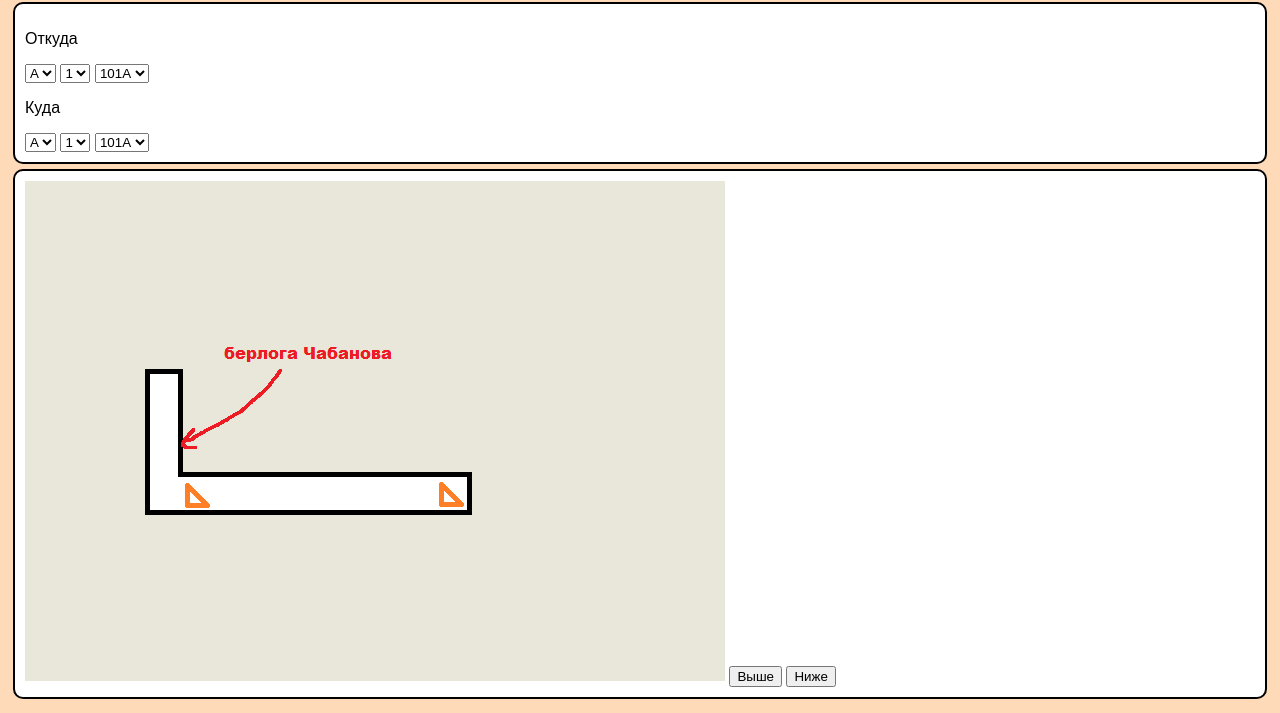
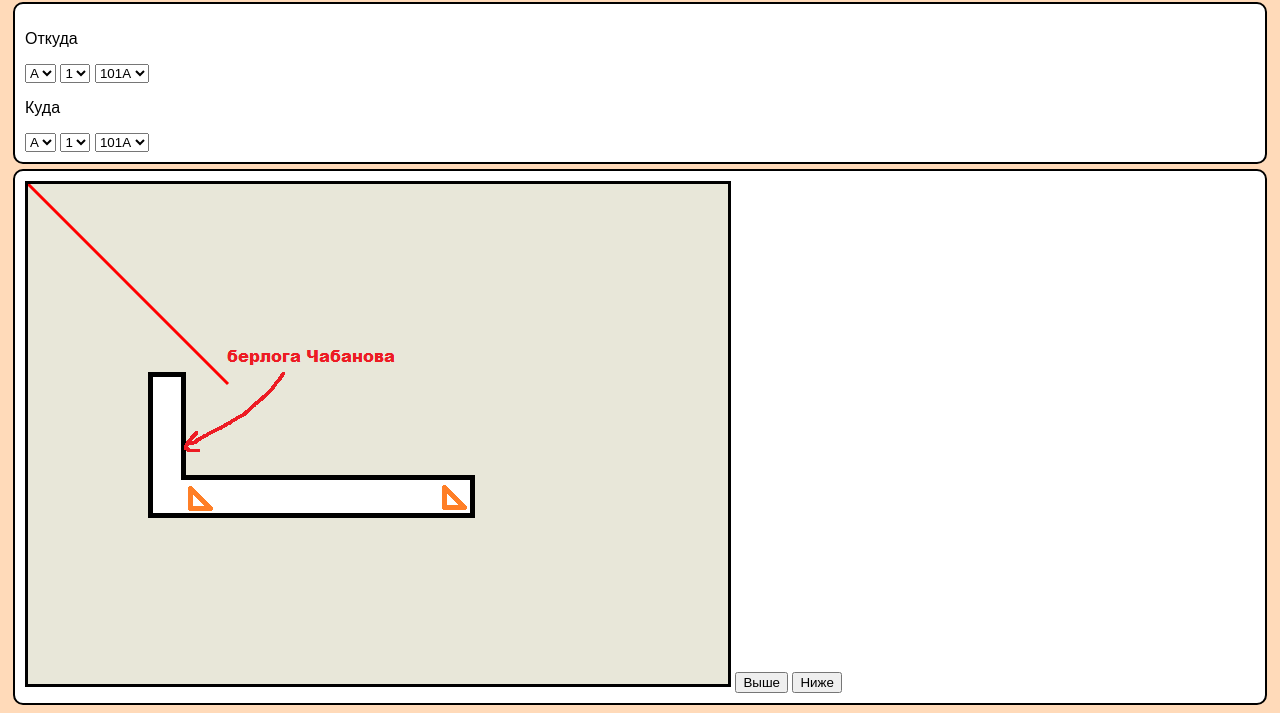
Before and after one commit to Teru3301/CFU-navigator, a plain HTML site: page navogator.html in a window 1280 px wide. Shown: the part 159-872 px from the top of the page. Drawn offline with Linux system fonts and the light colour scheme.

Commit message:
элемент отрисовки карты изменён с image на canvas

```diff
--- a/navogator.html
+++ b/navogator.html
@@ -47,11 +47,12 @@
     </div>
 
     <div class="block">
-        <img id="map_image" src="./static/images/l0.png" alt="Карта этажа">
+        <canvas id="map_canvas"> Этот текст будет виден только если этот элемент не поддерживается браузером</canvas>
 
         <button onclick="layer_up()">Выше</button>
         <button onclick="layer_down()">Ниже</button>
     </div>
+
 
     <script src="./static/scripts/map.js"></script>
 </body>
--- a/static/scripts/map.js
+++ b/static/scripts/map.js
@@ -13,6 +13,8 @@ let min_floor = 0;
 
 let map_image = document.getElementById('map_image');
 let image_list = ["./static/images/l0.png", "./static/images/l1.png", "./static/images/l2.png", "./static/images/l3.png"];
+let map_width = 700;
+let map_height = 500;
 
 let graph = [];
 
@@ -192,7 +194,6 @@ where_floor.addEventListener(`change`, (event) => {
     refresh_list(where_floor);
     find_route();
 });
-
 to_body.addEventListener(`change`, (event) => {
     refresh_list(to_body);
     find_route();
@@ -284,7 +285,7 @@ function layer_up()
     if (current_floor < max_floor)
     {
         current_floor++;
-        map_image.src = image_list[current_floor];
+        paint_map();
     }
 }
 
@@ -293,6 +294,34 @@ function layer_down ()
     if (current_floor > min_floor)
     {
         current_floor--;
-        map_image.src = image_list[current_floor];
+        paint_map();
     }
 }
+
+
+
+
+
+
+//          ОТРИСОВКА МАРШРУТА
+
+
+
+function paint_map ()
+{
+//          определение канваса
+    let canvas = document.getElementById('map_canvas');
+    canvas.style[`background-image`] = "url(" + image_list[current_floor];
+    let ctx = canvas.getContext(`2d`);
+    canvas.width = map_width;
+    canvas.height = map_height;
+
+//          отрисовка по точкам
+    ctx.strokeStyle = "red";
+    ctx.lineWidth = 3;
+    ctx.moveTo(0, 0);
+    ctx.lineTo(200, 200);
+    ctx.stroke();
+}
+
+paint_map();
--- a/static/styles/map_style.css
+++ b/static/styles/map_style.css
@@ -23,3 +23,8 @@ img {
 ol {
     list-style: circle;
 }
+
+#map_canvas {
+    border: 3px solid black;
+    background-image: url(../images/l0.png);
+}
```
